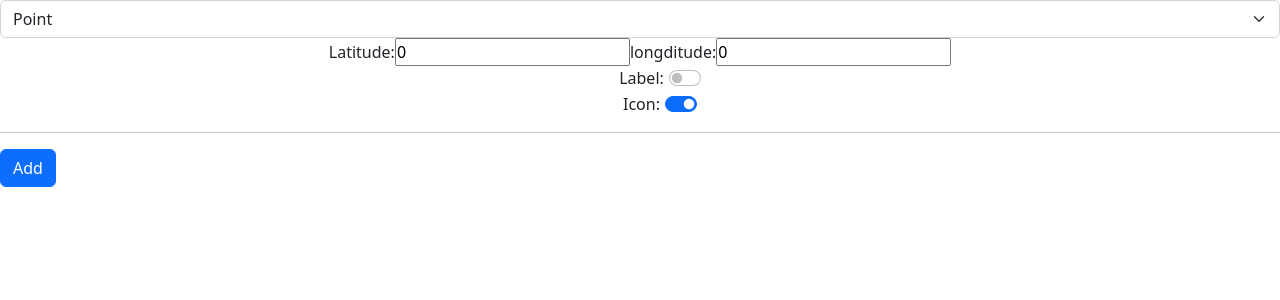
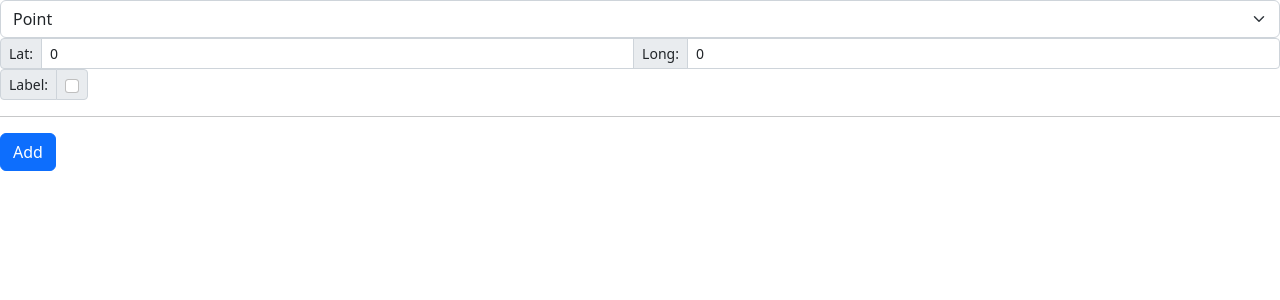
Before and after one commit to e11i0t23/mapit, a Next.js app: page /components/MarkerAdder in a window 1280 px wide. Shown: the top 300 px of the page. Built offline with nearby package versions, Linux system fonts and the light colour scheme.

Commit message:
style form

```diff
--- a/pages/components/MarkerAdder.tsx
+++ b/pages/components/MarkerAdder.tsx
@@ -68,10 +68,11 @@ export default function MarkersAdder({ addMarker, marker }: mapit.MarkerAdderPro
           return (
             <>
               <form key={i}>
-                <label className="form-check-label">
-                  Latitude:
+                <div className="input-group input-group-sm">
+                  <span className="input-group-text">Lat:</span>
                   <input
                     type="number"
+                    className="form-control"
                     value={newMarker.points[i].lat}
                     onChange={(e) =>
                       setMarker((draft) => {
@@ -79,11 +80,10 @@ export default function MarkersAdder({ addMarker, marker }: mapit.MarkerAdderPro
                       })
                     }
                   />
-                </label>
-                <label className="form-check-label">
-                  longditude:
+                  <span className="input-group-text">Long:</span>
                   <input
                     type="number"
+                    className="form-control"
                     value={newMarker.points[i].lng}
                     onChange={(e) =>
                       setMarker((draft) => {
@@ -91,7 +91,7 @@ export default function MarkersAdder({ addMarker, marker }: mapit.MarkerAdderPro
                       })
                     }
                   />
-                </label>
+                </div>
                 {(newMarker.type == "CurveMarker" || newMarker.type == "PolyLine") && (
                   <div className="form-check form-switch">
                     <label className="form-check-label">
@@ -112,12 +112,11 @@ export default function MarkersAdder({ addMarker, marker }: mapit.MarkerAdderPro
                     </label>
                   </div>
                 )}
-                <div className="form-check form-switch">
-                  <label className="form-check-label">
-                    Label:
+                <div className="input-group input-group-sm">
+                  <span className="input-group-text">Label:</span>
+                  <div className="input-group-text">
                     <input
                       className="form-check-input"
-                      style={{ float: "none", marginLeft: "5px" }}
                       type="checkbox"
                       checked={newMarker.points[i].marker.options.label !== null}
                       role="switch"
@@ -129,9 +128,9 @@ export default function MarkersAdder({ addMarker, marker }: mapit.MarkerAdderPro
                         });
                       }}
                     />
+                  </div>
                   {newMarker.points[i].marker.options.label !== null && (
                     <>
-                        <span>
                       <input
                         className="form-control"
                         type="text"
@@ -143,9 +142,9 @@ export default function MarkersAdder({ addMarker, marker }: mapit.MarkerAdderPro
                         }}
                       />
                       <input
-                            className="form-control"
+                        className="form-control-sm me-0"
                         type="color"
-                            style={{ width: "40px" }}
+                        style={{ width: "31px", height: "31px" }}
                         value={newMarker.points[i].marker.options.label.color}
                         onChange={(e) => {
                           setMarker((draft) => {
@@ -153,22 +152,15 @@ export default function MarkersAdder({ addMarker, marker }: mapit.MarkerAdderPro
                           });
                         }}
                       />
-                        </span>
-                      </>
-                    )}
-                  </label>
-                </div>
-                <div className="form-check form-switch">
-                  <label className="form-check-label">
-                    Icon:
+                      <div className="input-group input-group-sm">
+                        <div className="input-group-text">
+                          <span>Icon:</span>
                           <input
-                      className="form-check-input"
-                      style={{ float: "none", marginLeft: "5px" }}
+                            className="form-check-input mt-0"
                             type="checkbox"
                             role="switch"
                             checked={newMarker.points[i].marker.options.icon === undefined}
                             onChange={(e) => {
-                        console.log();
                               setMarker((draft) => {
                                 draft.points[i].marker.options.icon = e.target.checked
                                   ? undefined
@@ -176,7 +168,10 @@ export default function MarkersAdder({ addMarker, marker }: mapit.MarkerAdderPro
                               });
                             }}
                           />
-                  </label>
+                        </div>
+                      </div>
+                    </>
+                  )}
                 </div>
               </form>
               <hr />
```
Lines whose indentation alone changed are shown as unchanged.
